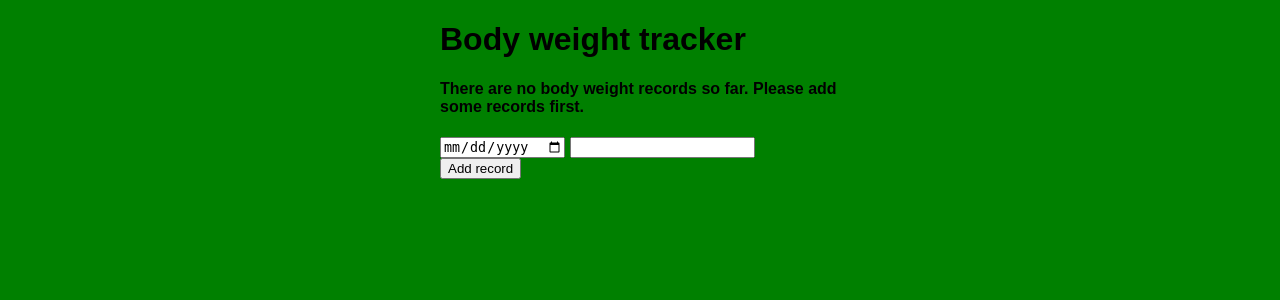
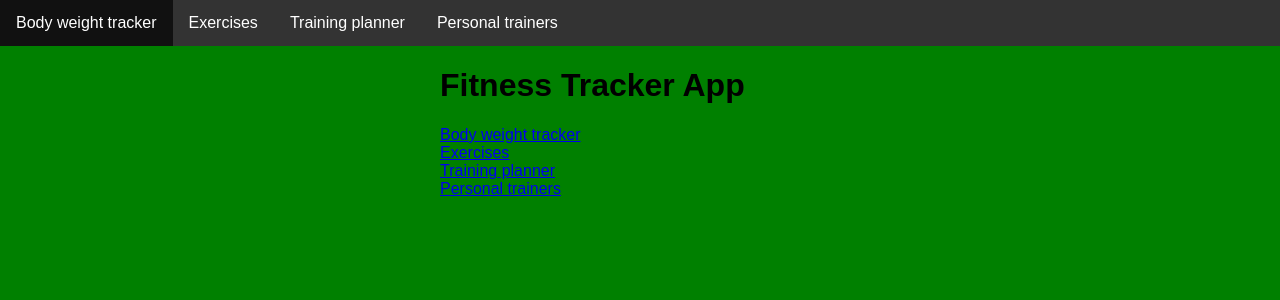
Before and after one commit to piotr-GG/fitness_tracker, a Flask app: page / in a window 1280 px wide. Shown: the top 300 px of the page. Run offline with Flask 3, Linux system fonts and the light colour scheme; parts of the project's set-up code (start-up, migrations or seed data) failed here and were passed over.

Commit message:
Constructed app skeleton and implemented navbar

```diff
--- a/ft_app/__init__.py
+++ b/ft_app/__init__.py
@@ -1,5 +1,5 @@
 import os
-from flask import Flask, render_template
+from flask import Flask, render_template, redirect
 from flask_sqlalchemy import SQLAlchemy
 
 from ft_app.models.models import User, BodyWeightRecord
@@ -25,9 +25,23 @@ def create_app(test_config=None):
     init_db()
     populate_dbc()
 
+    @app.route('/')
+    def index():
+        return render_template("index.html")
+
     from . import bw_tracker
     app.register_blueprint(bw_tracker.bp)
     app.add_url_rule('/', endpoint='index')
+
+    from . import exercises
+    app.register_blueprint(exercises.bp)
+
+    from . import training_planner
+    app.register_blueprint(training_planner.bp)
+
+    from . import personal_trainers
+    app.register_blueprint(personal_trainers.bp)
+
     return app
 
 
@@ -35,7 +49,7 @@ def populate_dbc():
     from ft_app.models.dbc.database import db_session
     if not User.query.all():
         db_session.add(User(name="Adrian", email="<ceo@zf.com>"))
-        db_session.add(User(name="Adrian", email="<ceo@zf.com>"))
+        db_session.add(User(name="Ganesh", email="<ganesh@zf.com>"))
 
         db_session.add(BodyWeightRecord(weight=90.5))
         db_session.add(BodyWeightRecord(weight=91.2))
--- a/ft_app/bw_tracker.py
+++ b/ft_app/bw_tracker.py
@@ -5,27 +5,28 @@ from flask import (
 from ft_app.models.models import BodyWeightRecord
 from ft_app.models.dbc.database import db_session
 
-bp = Blueprint("bw_tracker", __name__)
+bp = Blueprint("bw_tracker", __name__, url_prefix="/bw_tracker")
 
 
 @bp.route('/', methods=['POST', 'GET'])
 def index():
     if request.method == "POST":
-        bw_record = BodyWeightRecord(weight=request.form["weight"],
-                                     date=request.form["date"])
-        is_correctly_input = BodyWeightRecord.validate_bw_record(bw_record)
-        if is_correctly_input:
-            added_info = f"""
-                Date: {request.form["date"]},
-                Weight: {request.form["weight"]}
-            """
-            print(added_info)
-            db_session.add(bw_record)
-            db_session.commit()
-            return redirect('/')
-        else:
-            return "Input is wrong. Please try again!"
+        try:
+            bw_record = BodyWeightRecord.create_bw_record(request.form["date"],
+                                                          request.form["weight"])
+        except Exception as e:
+            flash(str(e))
+            return redirect('/bw_tracker')
+
+        added_info = f"""
+            Date: {request.form["date"]},
+            Weight: {request.form["weight"]}
+        """
+        print(added_info)
+        db_session.add(bw_record)
+        db_session.commit()
+        return redirect('/bw_tracker')
 
     else:
         bw_records = BodyWeightRecord.query.all()
-        return render_template('index.html', records=bw_records)
+        return render_template('bw_tracker/index.html', records=bw_records)
--- a/ft_app/static/css/main.css
+++ b/ft_app/static/css/main.css
@@ -29,3 +29,27 @@ td{
 #content{
     width: 70%;
 }
+
+ul.navbar {
+  list-style-type: none;
+  margin: 0;
+  padding: 0;
+  overflow: hidden;
+  background-color: #333;
+}
+
+li.navbar {
+  float: left;
+}
+
+li a.navbar {
+  display: block;
+  color: white;
+  text-align: center;
+  padding: 14px 16px;
+  text-decoration: none;
+}
+
+li a.navbar:hover {
+  background-color: #111;
+}
--- a/ft_app/templates/base.html
+++ b/ft_app/templates/base.html
@@ -8,6 +8,12 @@
     {% block head %}{% endblock %}
 </head>
 <body>
+<ul class="navbar">
+    <li class="navbar"><a class="navbar" href="{{ url_for('bw_tracker.index') }} ">Body weight tracker</a></li>
+    <li class="navbar"><a class="navbar" href="{{ url_for('exercises.index') }}">Exercises</a></li>
+    <li class="navbar"><a class="navbar" href="{{ url_for ('training_planner.index') }}">Training planner</a></li>
+    <li class="navbar"><a class="navbar" href="{{ url_for ('personal_trainers.index') }} ">Personal trainers</a></li>
+</ul>
     {%block body %}{% endblock %}
 </body>
 </html>
--- a/ft_app/templates/index.html
+++ b/ft_app/templates/index.html
@@ -1,40 +1,15 @@
 {%extends 'base.html' %}
 
 {% block head %}
-<title>TEST</title>
+<title>Fitness Tracker App</title>
 {% endblock %}
 
 {% block body %}
 <div class="content">
-   <h1>Body weight tracker</h1>
-   {% if records|length < 1 %}
-      <h4>There are no body weight records so far. Please add some records first.</h4>
-   {% else %}
-      <table>
-         <tr>
-            <th>Date</th>
-            <th>Weight [kg]</th>
-            <th>Action</th>
-         </tr>
-         {% for record in records %}
-            <tr>
-               <td>{{ record.date.date() }}</td>
-               <td>{{ record.weight }}</td>
-               <td>
-                  <a href="/delete/{{record.id}}">Delete</a>
-                  <br>
-                  <a href="/update//{record.id}}">Update</a>
-               </td>
-            </tr>
-         {% endfor %}
-      </table>
-   {% endif %}
-   <div class="form">
-      <form action = "/" method="POST">
-         <input type="date" name="date" id="date">
-         <input type="text" name="weight" id="weight">
-         <input type="submit" value="Add record">
-      </form>
-   </div>
+   <h1>Fitness Tracker App</h1>
+   <a href="bw_tracker/">Body weight tracker</a><br>
+   <a href="exercises/">Exercises</a><br>
+   <a href="training_planner/">Training planner</a><br>
+   <a href="personal_trainers/">Personal trainers</a><br>
 </div>
 {% endblock %}
```
Also changed, not shown: ft_app/exercises.py (added, +9 -0 lines), ft_app/models/models.py (+20 -0 lines), ft_app/personal_trainers.py (added, +9 -0 lines), ft_app/templates/bw_tracker/index.html (added, +43 -0 lines), ft_app/templates/exercises/index.html (added, +11 -0 lines), ft_app/templates/personal_trainers/index.html (added, +11 -0 lines), ft_app/templates/training_planner/index.html (added, +11 -0 lines), ft_app/training_planner.py (added, +9 -0 lines).
